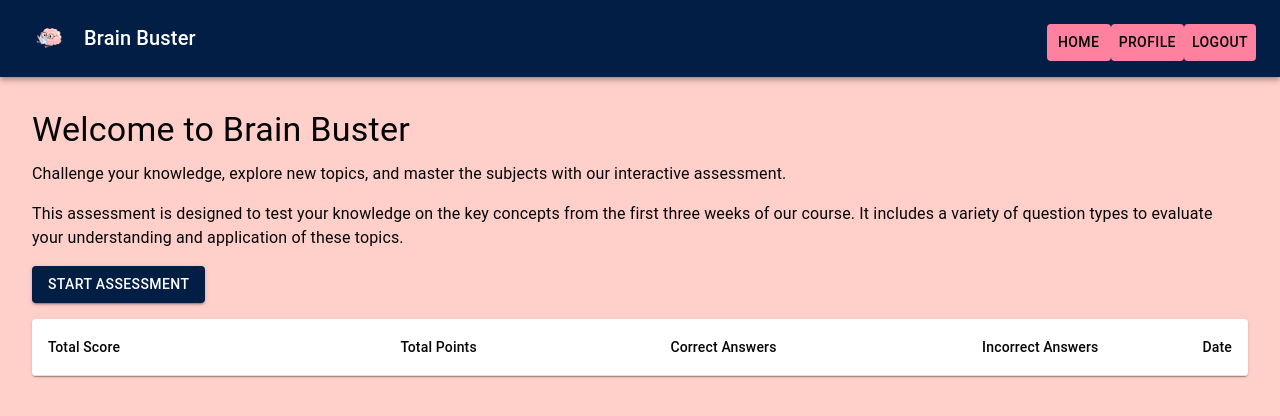
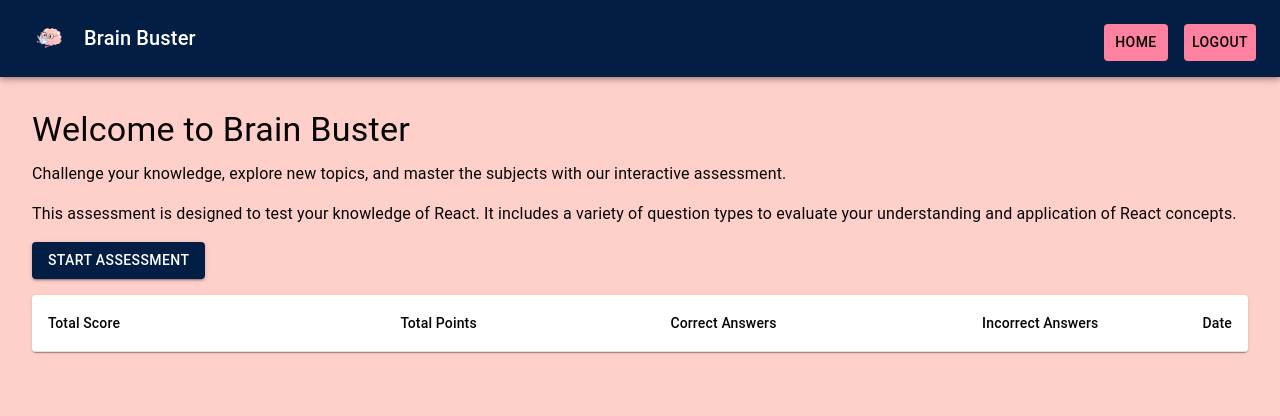
Before and after one commit to StephanieMicahCahutay/brainbuster-app, a React (Vite) app: page /dashboard in a window 1280 px wide. Shown: the top 416 px of the page. Built offline with nearby package versions, Linux system fonts and the light colour scheme.

Commit message:
Update Dashboard and MainNavbar

```diff
--- a/src/components/Dashboard.tsx
+++ b/src/components/Dashboard.tsx
@@ -33,7 +33,7 @@ const Dashboard: React.FC<DashboardProps> = ({ scores }) => {
           Challenge your knowledge, explore new topics, and master the subjects with our interactive assessment.
         </Typography>
         <Typography paragraph>
-          This assessment is designed to test your knowledge on the key concepts from the first three weeks of our course. It includes a variety of question types to evaluate your understanding and application of these topics.
+        This assessment is designed to test your knowledge of React. It includes a variety of question types to evaluate your understanding and application of React concepts.
         </Typography>
         <Button variant="contained" onClick={startAssessment} sx={{ marginBottom: 2, alignItems: 'center' }}>Start Assessment</Button>
         <ScoresTable recentScores={scores} />
--- a/src/components/MainNavbar.tsx
+++ b/src/components/MainNavbar.tsx
@@ -38,7 +38,7 @@ const MainNavbar = () => {
         >
           Home
         </Button>
-        <Button
+        {/* <Button
           color="inherit"
           component={Link}
           to="/profile"
@@ -53,7 +53,7 @@ const MainNavbar = () => {
           }}
         >
           Profile
-        </Button>
+        </Button> */}
         <Button
           color="inherit"
           sx={{
@@ -63,7 +63,8 @@ const MainNavbar = () => {
               backgroundColor: '#E06A89'
             },
             mt: 3,
-            mb: 2
+            mb: 2,
+            ml: 2
           }}
           onClick={handleLogout}
         >
```
